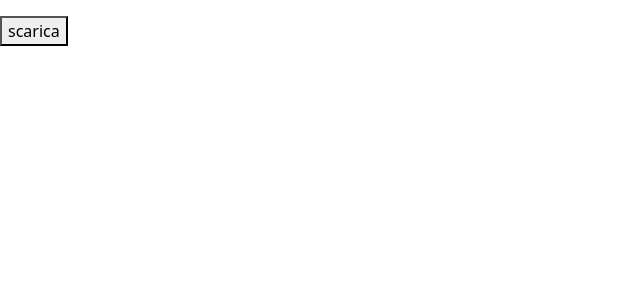
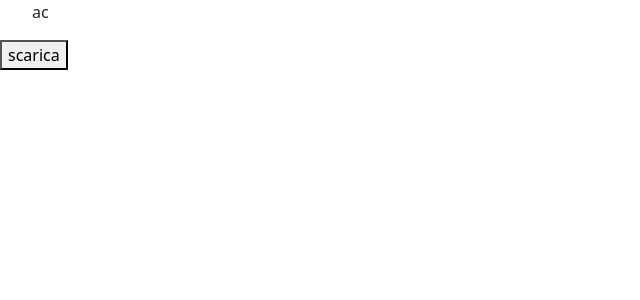
Before and after one commit to nildebenedetti/react-api, a React (Vite) app: page / in a window 1280 px wide. Shown: the top 300 px of the page, without its empty margins (0-640 px from the left). Built offline with nearby package versions, Linux system fonts and the light colour scheme.

Commit message:
fix: usestate di ctressessdat in App.jsx

```diff
--- a/src/App.jsx
+++ b/src/App.jsx
@@ -7,12 +7,11 @@ function App() {
   // salvo API URL
   const API_URL = 'https://lanciweb.github.io/demo/api/actresses/';
   // variabile di stato per Actressess data
-  const [ActressesData, setActressesData] = [];
+  const [actressesData, setActressesData] = useState([]);
 
   // funzione per creare fetch dei dati
   const getActressesData = () => {
     return fetch(API_URL)
-
       .then(response => {
         return response.json();
       })
@@ -27,20 +26,32 @@ function App() {
 
   const clickHandler = () => {
     // richiamo la variabile salvata in getActressessData
+    // e salvo i dati in actressesData
     getActressesData()
       .then(data => {
         console.log(data);
-        // adesso che li ho, devo settare lo stato mettendo
-        // i dati organizzati come voglio io
+        setActressesData(data);
       });
 
   }
 
   return <div>
     <ul>
+      ac
     </ul>
     <button onClick={clickHandler}> scarica</button>
   </div>
     ;
 }
 export default App;
+
+/**       // adesso che li ho, devo settare lo stato mettendo
+        const filteredData = data.map(actress => {
+          // colleziono i dati che mi servono
+          id = actress.id
+          fullName = actress.name
+          birthYear = actress.birth_year
+          bio = actress.biography
+          img = actress.image
+          awards = [awards]
+        }) */
```
